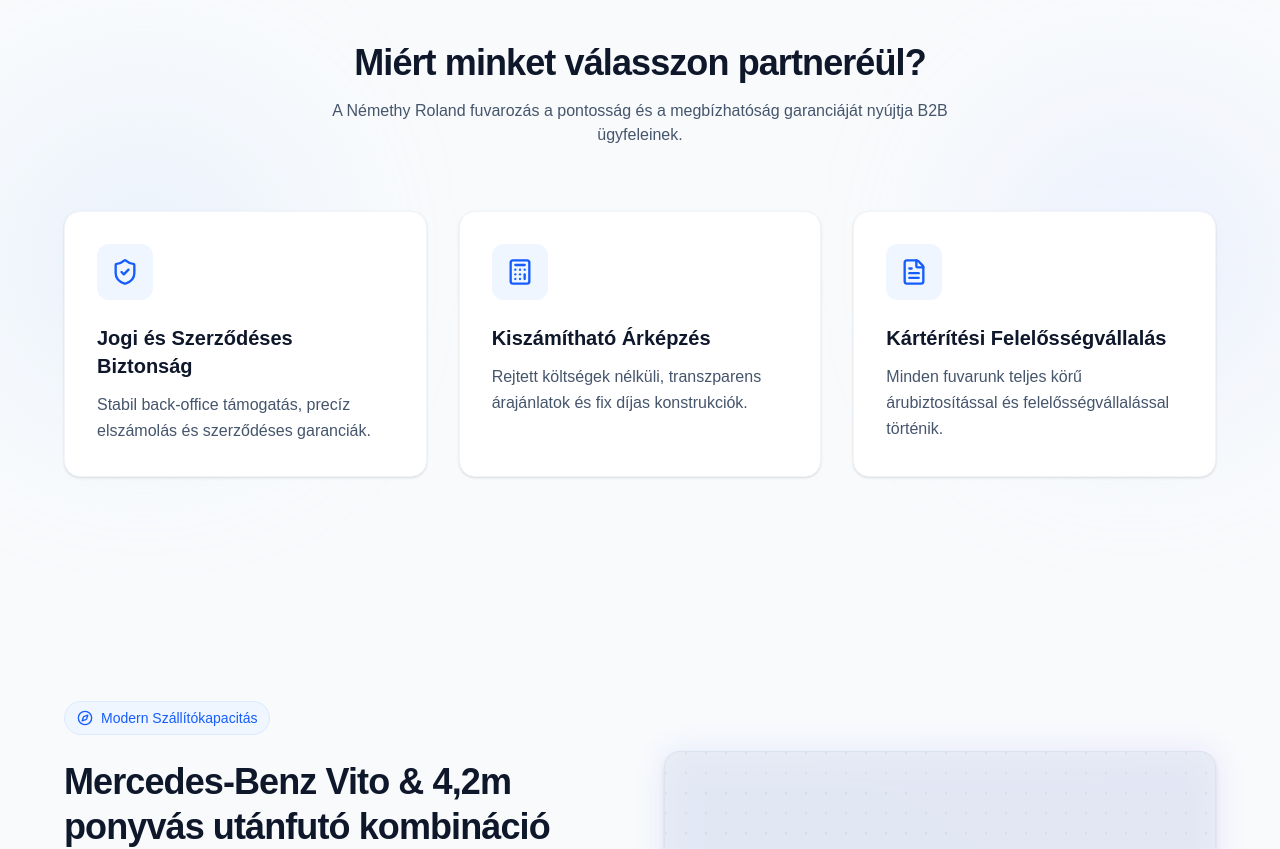
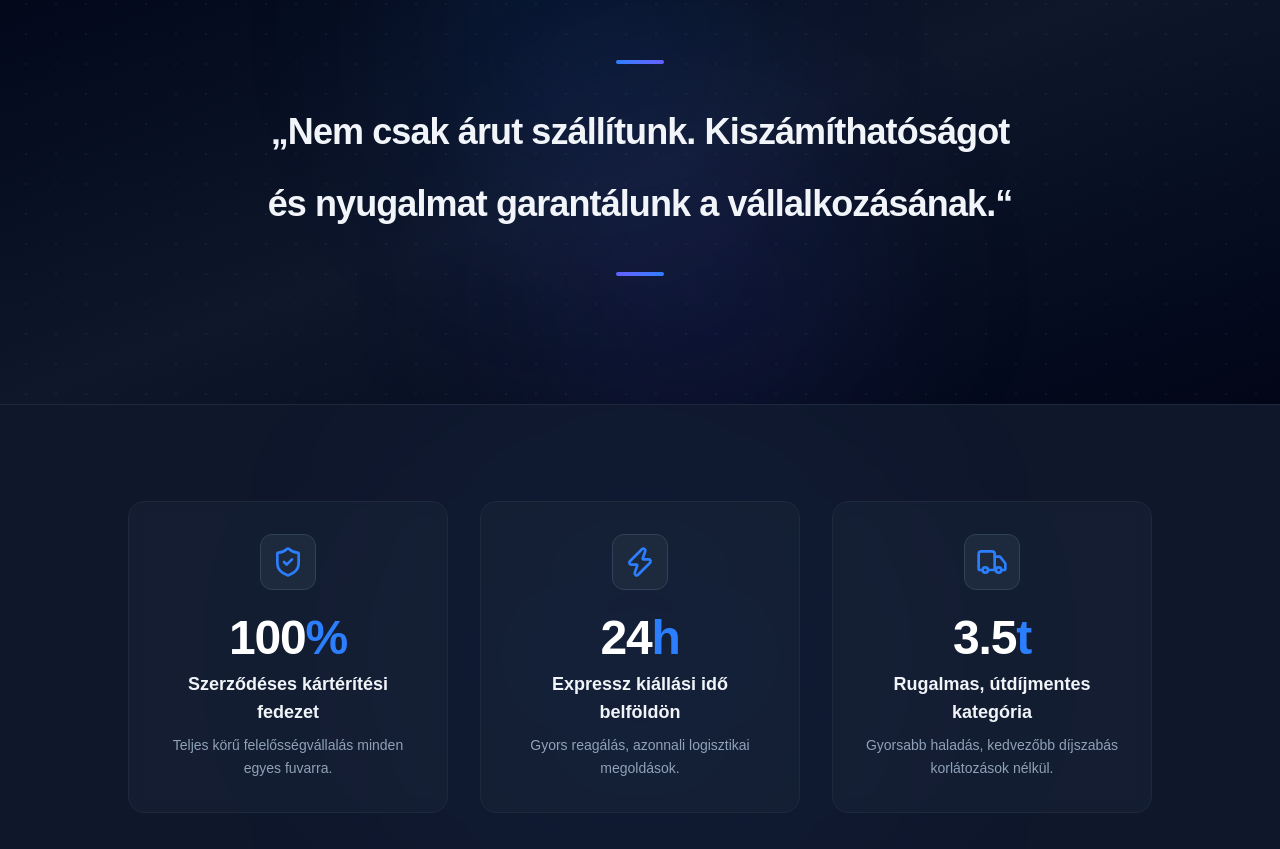
Before and after one commit to pohi99999/nemethy_roland, a Next.js app: page / in a window 1280 px wide. Shown: the part 960-1809 px from the top of the page. Built offline with nearby package versions, Linux system fonts and the light colour scheme.

Commit message:
feat: add premium UI components (stats, testimonials, banner) for magazin-like feel

```diff
--- a/package.json
+++ b/package.json
@@ -13,6 +13,7 @@
     "lucide-react": "^1.21.0",
     "next": "16.2.9",
     "react": "19.2.4",
+    "react-countup": "^6.5.3",
     "react-dom": "19.2.4"
   },
   "devDependencies": {
--- a/src/app/page.tsx
+++ b/src/app/page.tsx
@@ -1,8 +1,10 @@
 import Hero from "@/components/Hero";
 import Partners from "@/components/Partners";
-import TrustFeatures from "@/components/TrustFeatures";
+import PremiumBanner from "@/components/PremiumBanner";
+import Stats from "@/components/Stats";
 import VehicleFleet from "@/components/VehicleFleet";
 import HowItWorks from "@/components/HowItWorks";
+import Testimonials from "@/components/Testimonials";
 import QuoteForm from "@/components/QuoteForm";
 import Faq from "@/components/Faq";
 
@@ -11,9 +13,11 @@ export default function Home() {
     <main className="min-h-screen bg-slate-950">
       <Hero />
       <Partners />
-      <TrustFeatures />
+      <PremiumBanner />
+      <Stats />
       <VehicleFleet />
       <HowItWorks />
+      <Testimonials />
       <QuoteForm />
       <Faq />
     </main>
--- /dev/null
+++ b/src/components/PremiumBanner.tsx
@@ -0,0 +1,42 @@
+"use client";
+
+import React from 'react';
+import { motion } from 'framer-motion';
+
+export default function PremiumBanner() {
+  return (
+    <section className="relative w-full py-24 md:py-32 overflow-hidden bg-gradient-to-br from-slate-950 via-slate-900 to-slate-950 text-white border-y border-slate-800">
+      {/* Finom sugárirányú háttérfények és pont-hálózat (parallax imitáció) */}
+      <div className="absolute inset-0 opacity-[0.04] pointer-events-none" style={{
+        backgroundImage: 'radial-gradient(circle at 1px 1px, white 1px, transparent 0)',
+        backgroundSize: '30px 30px',
+        backgroundPosition: 'center'
+      }} />
+
+      {/* Izzások */}
+      <div className="absolute -top-12 left-1/3 w-80 h-80 bg-blue-500/10 rounded-full blur-[100px] pointer-events-none" />
+      <div className="absolute -bottom-12 right-1/3 w-80 h-80 bg-indigo-500/10 rounded-full blur-[100px] pointer-events-none" />
+
+      <div className="container mx-auto px-6 relative z-10">
+        <div className="max-w-4xl mx-auto text-center">
+          <motion.div
+            initial={{ opacity: 0, y: 20 }}
+            whileInView={{ opacity: 1, y: 0 }}
+            viewport={{ once: true, margin: "-100px" }}
+            transition={{ duration: 0.8, ease: "easeOut" }}
+          >
+            {/* Díszítő elem */}
+            <div className="w-12 h-1 bg-gradient-to-r from-blue-500 to-indigo-500 mx-auto mb-8 rounded-full" />
+
+            {/* Fő szlogen */}
+            <h2 className="text-2xl md:text-4xl font-extrabold tracking-tight leading-relaxed md:leading-loose text-slate-100 max-w-3xl mx-auto">
+              &bdquo;Nem csak árut szállítunk. Kiszámíthatóságot és nyugalmat garantálunk a vállalkozásának.&ldquo;
+            </h2>
+
+            <div className="w-12 h-1 bg-gradient-to-r from-indigo-500 to-blue-500 mx-auto mt-8 rounded-full" />
+          </motion.div>
+        </div>
+      </div>
+    </section>
+  );
+}
--- /dev/null
+++ b/src/components/Stats.tsx
@@ -0,0 +1,106 @@
+"use client";
+
+import React from 'react';
+import { motion } from 'framer-motion';
+import CountUp from 'react-countup';
+import { ShieldCheck, Zap, Truck } from 'lucide-react';
+
+export default function Stats() {
+  const stats = [
+    {
+      icon: <ShieldCheck className="w-8 h-8 text-blue-500" />,
+      end: 100,
+      suffix: "%",
+      decimals: 0,
+      label: "Szerződéses kártérítési fedezet",
+      description: "Teljes körű felelősségvállalás minden egyes fuvarra."
+    },
+    {
+      icon: <Zap className="w-8 h-8 text-blue-500" />,
+      end: 24,
+      suffix: "h",
+      decimals: 0,
+      label: "Expressz kiállási idő belföldön",
+      description: "Gyors reagálás, azonnali logisztikai megoldások."
+    },
+    {
+      icon: <Truck className="w-8 h-8 text-blue-500" />,
+      end: 3.5,
+      suffix: "t",
+      decimals: 1,
+      label: "Rugalmas, útdíjmentes kategória",
+      description: "Gyorsabb haladás, kedvezőbb díjszabás korlátozások nélkül."
+    }
+  ];
+
+  const containerVariants = {
+    hidden: {},
+    visible: {
+      transition: {
+        staggerChildren: 0.15
+      }
+    }
+  } as const;
+
+  const cardVariants = {
+    hidden: { opacity: 0, y: 20 },
+    visible: {
+      opacity: 1,
+      y: 0,
+      transition: { duration: 0.6, ease: "easeOut" }
+    }
+  } as const;
+
+  return (
+    <section className="bg-slate-900 text-white py-20 md:py-24 relative overflow-hidden">
+      {/* Finom kék izzás a háttérben */}
+      <div className="absolute top-1/2 left-1/2 -translate-x-1/2 -translate-y-1/2 w-[500px] h-[500px] bg-blue-500/5 rounded-full blur-[120px] pointer-events-none" />
+
+      <div className="container mx-auto px-6 relative z-10">
+        <motion.div
+          variants={containerVariants}
+          initial="hidden"
+          whileInView="visible"
+          viewport={{ once: true, margin: "-100px" }}
+          className="grid grid-cols-1 md:grid-cols-3 gap-8 max-w-5xl mx-auto"
+        >
+          {stats.map((stat, index) => (
+            <motion.div
+              key={index}
+              variants={cardVariants}
+              className="bg-slate-800/40 border border-slate-800 rounded-2xl p-8 flex flex-col items-center text-center backdrop-blur-sm hover:border-slate-700/50 hover:bg-slate-800/60 transition-all duration-300 group"
+            >
+              {/* Ikon */}
+              <div className="w-14 h-14 rounded-xl bg-slate-800 border border-slate-700 flex items-center justify-center mb-6 group-hover:scale-110 group-hover:border-blue-500/30 transition-all duration-300">
+                {stat.icon}
+              </div>
+
+              {/* Szám */}
+              <div className="text-4xl md:text-5xl font-extrabold text-white tracking-tight mb-2 flex items-baseline justify-center">
+                <CountUp
+                  end={stat.end}
+                  decimals={stat.decimals}
+                  decimal="."
+                  duration={2.5}
+                  enableScrollSpy={true}
+                  scrollSpyOnce={true}
+                />
+                <span className="text-blue-500">{stat.suffix}</span>
+              </div>
+
+              {/* Cím */}
+              <h3 className="text-lg font-bold text-slate-100 mb-2">
+                {stat.label}
+              </h3>
+
+              {/* Leírás */}
+              <p className="text-sm text-slate-400 leading-relaxed max-w-[260px]">
+                {stat.description}
+              </p>
+            </motion.div>
+          ))}
+        </motion.div>
+      </div>
+    </section>
+  );
+}
--- /dev/null
+++ b/src/components/Testimonials.tsx
@@ -0,0 +1,97 @@
+"use client";
+
+import React from 'react';
+import { motion } from 'framer-motion';
+import { Quote } from 'lucide-react';
+
+export default function Testimonials() {
+  const reviews = [
+    {
+      text: "Kiszámítható, gyors és hihetetlenül precíz. Az építőanyagok mindig percre pontosan érkeznek a projektjeinkre.",
+      author: "Logisztikai vezető",
+      company: "Építőipari Kft."
+    },
+    {
+      text: "Végre egy fuvarozó, aki mögött komoly jogi és adminisztratív háttér áll. A számlázás és a szerződéskötés is hibátlan.",
+      author: "Beszerzési menedzser",
+      company: "Kereskedelmi Partner"
+    },
+    {
+      text: "Az oldalsó ponyvás rakodhatóság rengeteg időt spórol a raktárunkban. Csak ajánlani tudom a cégeknek!",
+      author: "Raktárvezető",
+      company: "Logisztikai Központ"
+    }
+  ];
+
+  const containerVariants = {
+    hidden: {},
+    visible: {
+      transition: {
+        staggerChildren: 0.15
+      }
+    }
+  } as const;
+
+  const cardVariants = {
+    hidden: { opacity: 0, y: 30 },
+    visible: {
+      opacity: 1,
+      y: 0,
+      transition: { duration: 0.6, ease: "easeOut" }
+    }
+  } as const;
+
+  return (
+    <section className="bg-slate-50 py-20 md:py-28 relative overflow-hidden">
+      {/* Finom díszítő kör a háttérben */}
+      <div className="absolute top-1/3 left-0 w-80 h-80 bg-blue-100/40 rounded-full blur-[80px] pointer-events-none" />
+
+      <div className="container mx-auto px-6 relative z-10">
+        <div className="text-center max-w-2xl mx-auto mb-16 md:mb-20">
+          <h2 className="text-3xl md:text-4xl font-bold tracking-tight text-slate-900 mb-4">
+            Mit mondanak rólunk partnereink?
+          </h2>
+          <p className="text-slate-600">
+            B2B ügyfeleink elégedettsége a legfontosabb visszajelzés számunkra a mindennapi munka során.
+          </p>
+        </div>
+
+        <motion.div
+          variants={containerVariants}
+          initial="hidden"
+          whileInView="visible"
+          viewport={{ once: true, margin: "-100px" }}
+          className="grid grid-cols-1 md:grid-cols-3 gap-8 max-w-6xl mx-auto"
+        >
+          {reviews.map((review, index) => (
+            <motion.div
+              key={index}
+              variants={cardVariants}
+              whileHover={{ y: -6, transition: { duration: 0.2 } }}
+              className="bg-white border border-slate-100 rounded-2xl p-8 shadow-sm hover:shadow-xl transition-all duration-300 relative flex flex-col justify-between"
+            >
+              {/* Idézőjel ikon */}
+              <Quote className="absolute top-6 right-8 w-10 h-10 text-slate-100 pointer-events-none" />
+
+              <div className="relative z-10 mb-6">
+                <p className="text-slate-700 italic leading-relaxed text-base">
+                  &bdquo;{review.text}&ldquo;
+                </p>
+              </div>
+
+              {/* Szerző */}
+              <div className="border-t border-slate-100 pt-6">
+                <p className="font-bold text-slate-900 text-sm">
+                  {review.author}
+                </p>
+                <p className="text-xs text-blue-600 font-semibold tracking-wide uppercase mt-0.5">
+                  {review.company}
+                </p>
+              </div>
+            </motion.div>
+          ))}
+        </motion.div>
+      </div>
+    </section>
+  );
+}
```
Also changed, not shown: 2 other files (tests, documents, lock files or other folders).
